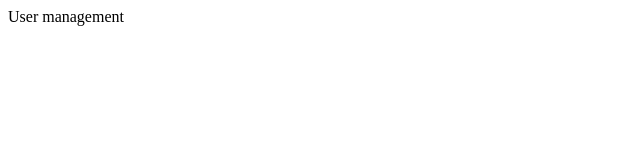
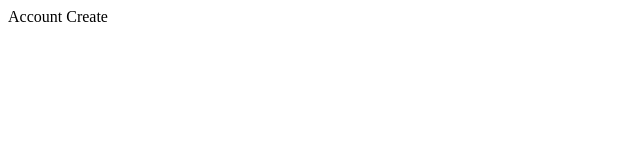
Before and after one commit to wanitchakorn/hello-git, a plain HTML site: page user.html in a window 1280 px wide. Shown: the full height of the page, 0-640 px from the left. Drawn offline with Linux system fonts and the light colour scheme.

Commit message:
add account create

```diff
--- a/user.html
+++ b/user.html
@@ -6,6 +6,6 @@
         <title>Document</title>
     </head>
     <body>
-        User management
+        Account Create
     </body>
 </html>
```
